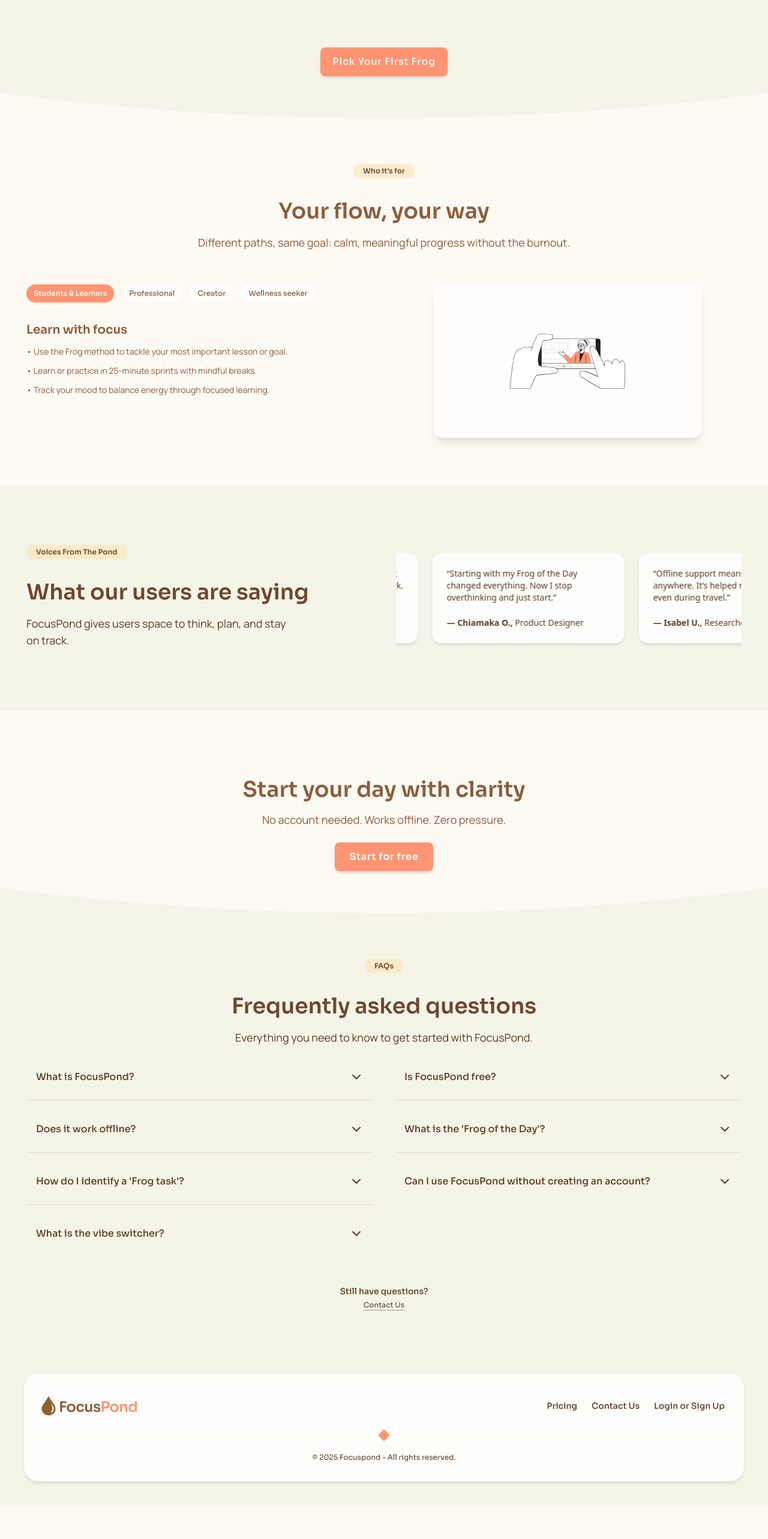
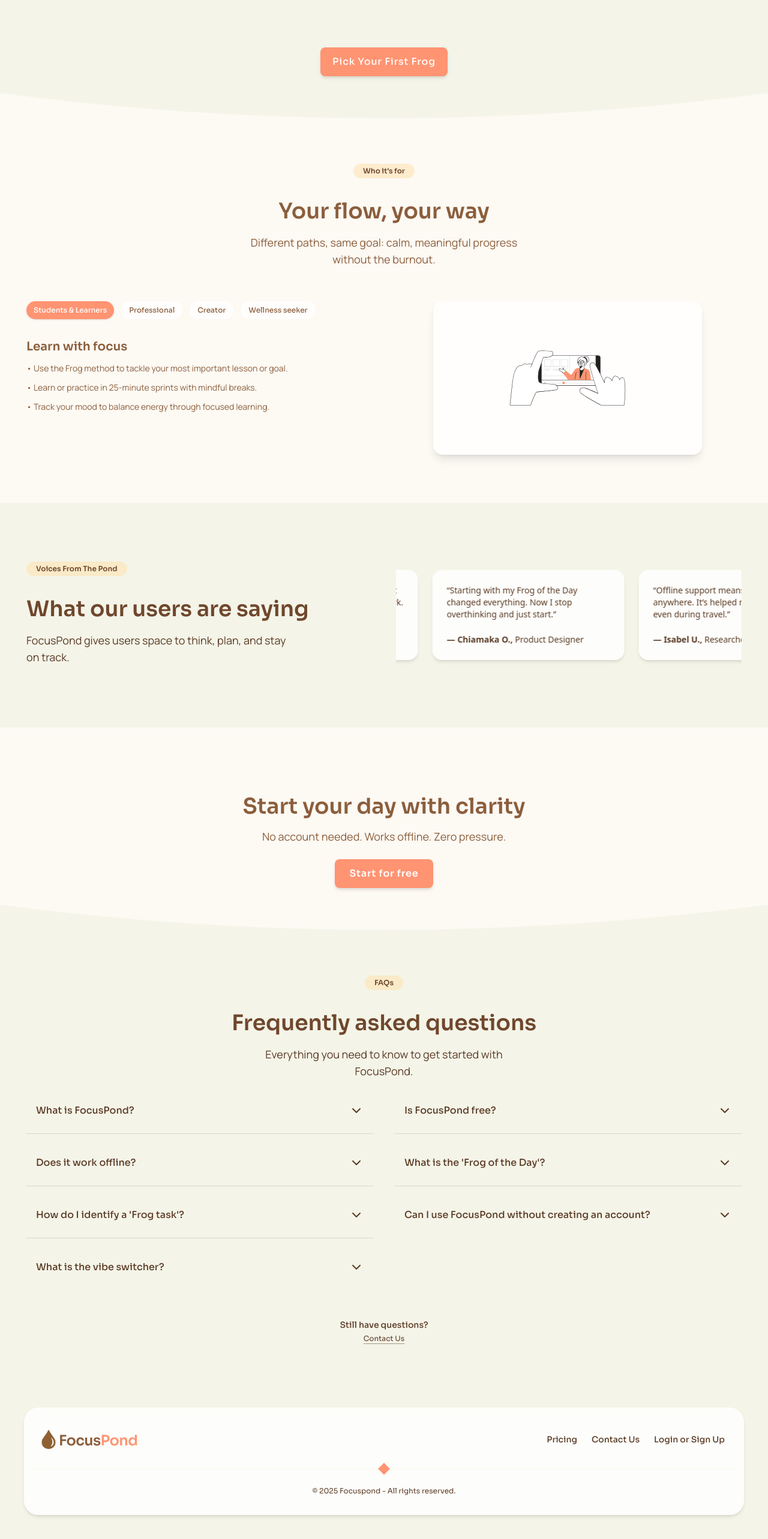
Before and after one commit to liannmaka/Focuspond, a Next.js app: page / in a window 1280 px wide. Shown: the part 4104-6669 px from the top of the page at 60% size. Before the commit the page ends 6613 px from the top, so only its background shows below. Built offline with nearby package versions, Linux system fonts and the light colour scheme.

Commit message:
feat: add footer to all screens

```diff
--- a/src/app/(landing-page)/_components/Footer.tsx
+++ b/src/app/(landing-page)/_components/Footer.tsx
@@ -4,7 +4,7 @@ import { footerNavLinks } from "@/data/landing-page/navigation";
 
 const Footer = () => {
   return (
-    <footer className="py-10 px-10 bg-[#a8c686]/10">
+    <footer className="py-10 px-10">
       <div className="max-w-[90rem] mx-auto rounded-3xl bg-white/80 backdrop-blur-md ring-1 ring-white/10 shadow-md">
         <div className="flex flex-col space-y-6 md:space-y-0 items-center md:flex-row md:justify-between px-8 pt-7">
           {/* Appname */}
--- a/src/app/(landing-page)/_components/WhoItsFor.tsx
+++ b/src/app/(landing-page)/_components/WhoItsFor.tsx
@@ -18,7 +18,7 @@ const WhoitsFor = () => {
           <h2 className="text-2xl sm:text-3xl lg:text-4xl font-semibold font-sora leading-tight">
             Your flow, your way
           </h2>
-          <p className="mt-4 max-w-2xl mx-auto text-base font-manrope sm:text-lg">
+          <p className="mt-4 max-w-md mx-auto text-base font-manrope sm:text-lg">
             Different paths, same goal: calm, meaningful progress without the
             burnout.
           </p>
--- a/src/app/(landing-page)/_components/faq/Faqs.tsx
+++ b/src/app/(landing-page)/_components/faq/Faqs.tsx
@@ -19,9 +19,9 @@ const Faqs = () => {
   const rightFaqs = faqs.filter((_, idx) => idx % 2 === 1);
 
   return (
-    <>
+    <div className="bg-secondary-accent/10">
       <section
-        className="relative bg-secondary-accent/10 pt-8 pb-16"
+        className="relative pt-8 pb-16"
         id="faqs"
       >
         <div className="content-center">
@@ -37,7 +37,7 @@ const Faqs = () => {
             >
               Frequently asked questions
             </h2>
-            <p className="paragraph-for-gb max-w-2xl mx-auto">
+            <p className="paragraph-for-gb max-w-md mx-auto">
               Everything you need to know to get started with FocusPond.
             </p>
           </div>
@@ -94,7 +94,7 @@ const Faqs = () => {
         </div>
       </section>
       <Footer />
-    </>
+    </div>
   );
 };
 
--- a/src/app/(landing-page)/contact/page.tsx
+++ b/src/app/(landing-page)/contact/page.tsx
@@ -7,6 +7,7 @@ import { z } from "zod";
 import { zodResolver } from "@hookform/resolvers/zod";
 import { LuLinkedin } from "react-icons/lu";
 import { RiTwitterXFill } from "react-icons/ri";
+import { Footer } from "../_components";
 
 const ContactForm = z.object({
   name: z
@@ -54,15 +55,18 @@ export default function ContactUsPage() {
       console.error("Contact form submit error:", err);
 
       const message =
-      err instanceof Error ? err.message : "Failed to send message. Please try again.";
+        err instanceof Error
+          ? err.message
+          : "Failed to send message. Please try again.";
 
       toast.error(message);
     }
   };
 
   return (
-    <div className="min-h-screen">
-      <div className="grid gap-y-12 lg:grid-cols-2 gap-x-4 lg:gap-12 items-center pt-14 pb-10 content-center">
+    <div className="min-h-[calc(100vh-var(--header-height))] pt-14">
+      <div className="flex pb-10">
+        <div className="grid gap-y-12 lg:grid-cols-2 gap-x-4 lg:gap-12 items-center content-center">
           {/* column 1 */}
           <section className="max-w-lg mx-auto">
             {/* Intro */}
@@ -201,17 +205,16 @@ export default function ContactUsPage() {
                   type="submit"
                   aria-label="Submit contact form"
                   disabled={isSubmitting || !isValid}
-                className="cursor-pointer relative overflow-hidden font-semibold group inline-flex items-center justify-center rounded-lg font-sora bg-accent-button text-white shadow-md transition-transform duration-300 hover:-translate-y-0.5 tracking-wider px-4 py-2.5 text-sm disabled:bg-accent-button/70 disabled:cursor-not-allowed"
+                  className="cursor-pointer relative overflow-hidden font-semibold group inline-flex items-center justify-center rounded-lg font-sora bg-accent-button text-white shadow-md transition-transform duration-300 hover:-translate-y-0.5 tracking-wider px-4 py-2.5 text-sm disabled:bg-accent-button/70 disabled:cursor-not-allowed min-w-[9rem]"
                 >
-                <span className="relative z-10">
                  {isSubmitting ? "Sending" : "Send message"}
-                </span>
-                <span className="absolute inset-0 animate-shimmer bg-gradient-to-r from-transparent to-transparent opacity-0 group-hover:opacity-100 transition-opacity duration-300" />
                 </button>
               </div>
             </form>
           </section>
         </div>
       </div>
+      <Footer />
+    </div>
   );
 }
--- /dev/null
+++ b/src/app/(landing-page)/pricing/page.tsx
@@ -0,0 +1,7 @@
+export default function PricingPage() {
+  return (
+    <div className="flex justify-center items-center min-h-[calc(100vh-var(--header-height))] pt-14 pb-10 font-sora text-xl">
+      Pricing page — coming soon 💫
+    </div>
+  );
+}
--- a/src/app/waitlist/layout.tsx
+++ b/src/app/waitlist/layout.tsx
@@ -1,11 +1,12 @@
 import { ReactNode } from "react";
-import { NavBar } from "app/(landing-page)/_components";
+import { NavBar, Footer } from "app/(landing-page)/_components";
 
 export default function WaitlistLayout({ children }: { children: ReactNode }) {
   return (
     <div>
       <NavBar />
       <main className="pt-[var(--header-height)]">{children}</main>
+      <Footer />
     </div>
   );
 }
--- a/src/app/waitlist/page.tsx
+++ b/src/app/waitlist/page.tsx
@@ -4,7 +4,7 @@ import { waitlist } from "@/data/landing-page/waitlist";
 
 export default function WaitlistPage() {
   return (
-    <div className="max-w-lg mx-auto min-h-[calc(100vh-var(--header-height))] flex flex-col justify-center pt-14 md:pt-0 pb-10 md:pb-0">
+    <div className="max-w-lg mx-auto min-h-[calc(100vh-var(--header-height))] flex flex-col justify-center pt-14 md:pt-0 md:pb-0">
       <div className="px-7">
         <div className="text-center mb-6">
           <Badge title="Join the Waitlist" />
--- a/src/components/ui/WaitlistForm.tsx
+++ b/src/components/ui/WaitlistForm.tsx
@@ -23,7 +23,7 @@ const SubmitButton = ({ isSubmitting, isValid }: SubmitButtonProps) => {
       type="submit"
       aria-label="Submit waitlist"
       disabled={isSubmitting || !isValid}
-      className="font-sora cursor-pointer bg-accent-button px-4 py-2.5 rounded-full m-2 text-white relative overflow-hidden font-medium group ring-4 ring-base-background shadow disabled:bg-accent-button/70 disabled:cursor-not-allowed"
+      className="font-sora cursor-pointer bg-accent-button px-4 py-2.5 rounded-full m-2 text-white relative overflow-hidden font-medium group ring-4 ring-base-background shadow disabled:bg-accent-button/70 disabled:cursor-not-allowed min-w-[7rem]"
     >
       <span className="relative z-10">
         {isSubmitting ? "Joining…" : "Join waitlist"}
@@ -46,7 +46,6 @@ const WaitlistForm = () => {
 
   const onSubmit = async (values: FormValues) => {
     try {
-
       const res = await fetch("/api/waitlist", {
         method: "POST",
         headers: { "Content-Type": "application/json" },
```
Lines whose indentation alone changed are shown as unchanged.
